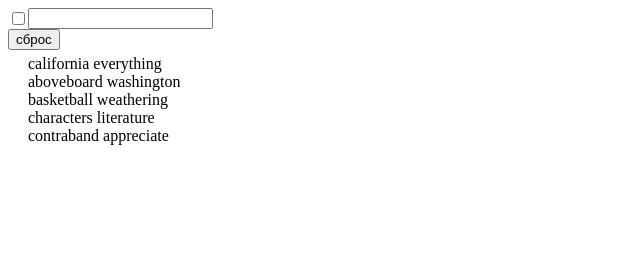
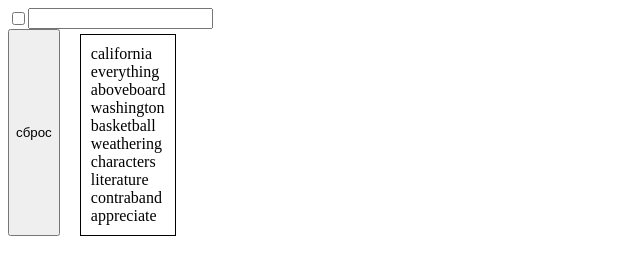
Before and after one commit to Ivan-Lepeshinsky/FD3-Lepeshinsky_React, a plain HTML site: page Filter/index.html in a window 1280 px wide. Shown: the whole page, without its empty margins (0-640 px from the left). Drawn offline with nearby package versions, Linux system fonts and the light colour scheme.

Commit message:
css edit

```diff
--- a/Filter/filter.css
+++ b/Filter/filter.css
@@ -5,8 +5,9 @@
 }
 
 #textarea {
-  width: 200px;
-  height: 100px;
+  white-space: pre;
   margin-left: 20px;
   margin-top: 5px;
+  padding: 10px;
+  border: 1px solid black;
 }
```
